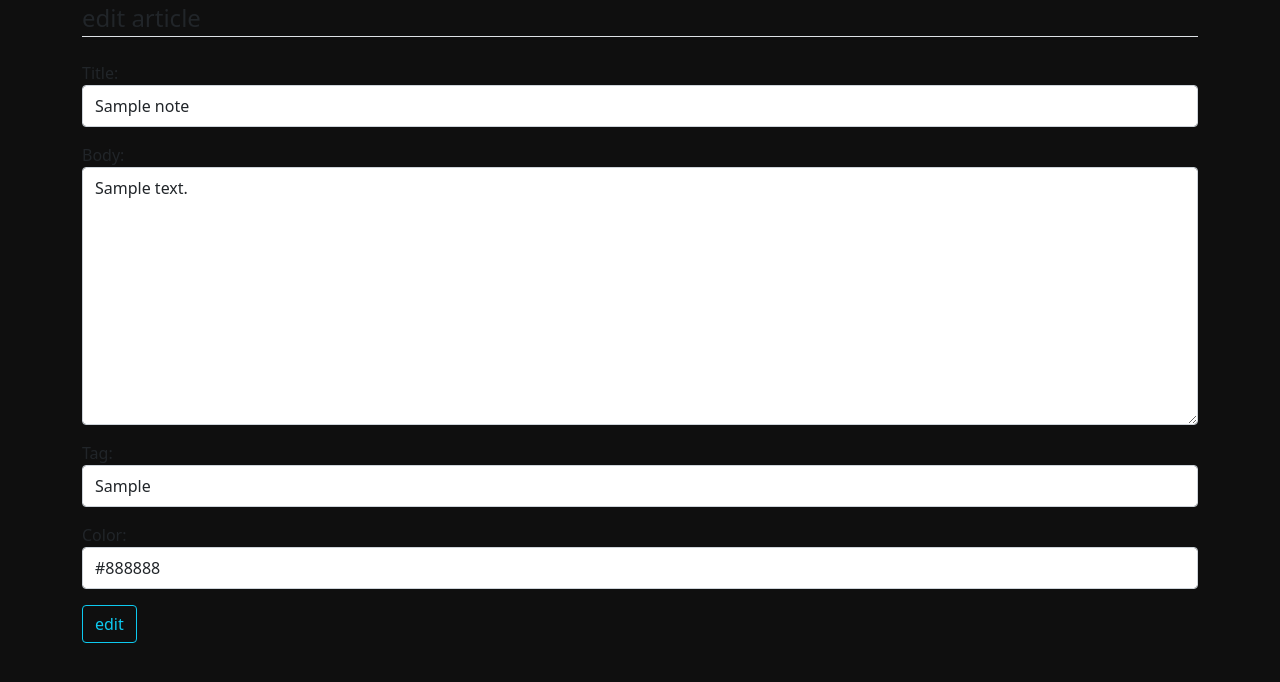
After one commit to Husain-Jinia/Django-Note-Taking-App, a Django app: page /updatenote/1 in a window 1280 px wide. The commit adds this page. Shown: the top 682 px of the page. Run offline with Django 4.2, Linux system fonts and the light colour scheme; tables that the repository leaves empty hold one stand-in row (values such as "Sample post"); some libraries are stand-ins or nearby versions.

Commit message:
[Added] display and edit article tempates

```diff
--- a/core/urls.py
+++ b/core/urls.py
@@ -29,6 +29,8 @@ urlpatterns = [
     # notes url
     path('home/',notes_views.CreateNotes.as_view(), name='create-note'),
     path('',notes_views.displayView, name='display-note'),
+    path('updatenote/<int:pk>',notes_views.UpdateNote.as_view(), name='update-note'),
+    path('deletenote/<int:pk>',notes_views.DeleteNote.as_view(), name='delete-note'),
     path('pinnote/<int:id>',notes_views.pin, name='pin-note')
 
 ]
--- a/notes/templates/display-notes-page.html
+++ b/notes/templates/display-notes-page.html
@@ -90,7 +90,11 @@
                                 <hr>
                             </p>
                         </div>
+                        <div class="btn-wrapper d-flex justify-content-between">
+                        <a href="{%url 'update-note' note.pk %}" style="color:black;text-decoration:none">edit</a>
 
+                         <a href="{%url 'delete-note' note.pk %}" style="color:black;text-decoration:none">Delete</a>
+                        </div>
                     </div>
                 {% endfor %}
                 <div class="modal" tabindex="-1">
@@ -110,7 +114,6 @@
                       </div>
                     </div>
                   </div>
-
             </div>
         </div>
     </div>
--- /dev/null
+++ b/notes/templates/update-notes-page.html
@@ -0,0 +1,18 @@
+{% extends 'base.html' %}
+{% block content %}
+<div class="container">
+    <div class="content-section">
+        <form method="POST" enctype="multipart/form-data">
+            {% csrf_token %}
+            <fieldset class="form-group">
+                <legend class="border-bottom mb-4">edit article</legend>
+                {{form.media}}
+                {{ form.as_p }}
+            </fieldset>
+            <div class="form-group">
+                <button class="btn btn-outline-info" type="submit">edit</button>
+            </div>
+        </form>
+    </div>
+</div>
+{% endblock content %}
--- a/notes/views.py
+++ b/notes/views.py
@@ -20,10 +20,16 @@ class CreateNotes(CreateView):
     template_name = 'create-notes-page.html'
     success_url = reverse_lazy(displayView)
 
-class UpdateArticle(UpdateView):
+class UpdateNote(UpdateView):
     model = Note
     form_class = NotesUpdateForms
-    template_name = 'display-notes-page.html'
+    template_name = 'update-notes-page.html'
+    success_url = reverse_lazy(displayView)
+
+class DeleteNote(DeleteView):
+    model = Note
+    template_name = 'delete-note-page.html'
+    success_url = reverse_lazy(displayView)
 
 def pin(request,id):
     notes = Note.objects.get(id=id)
```
Also changed, not shown: notes/templates/delete-note-page.html (added, +16 -0 lines).
